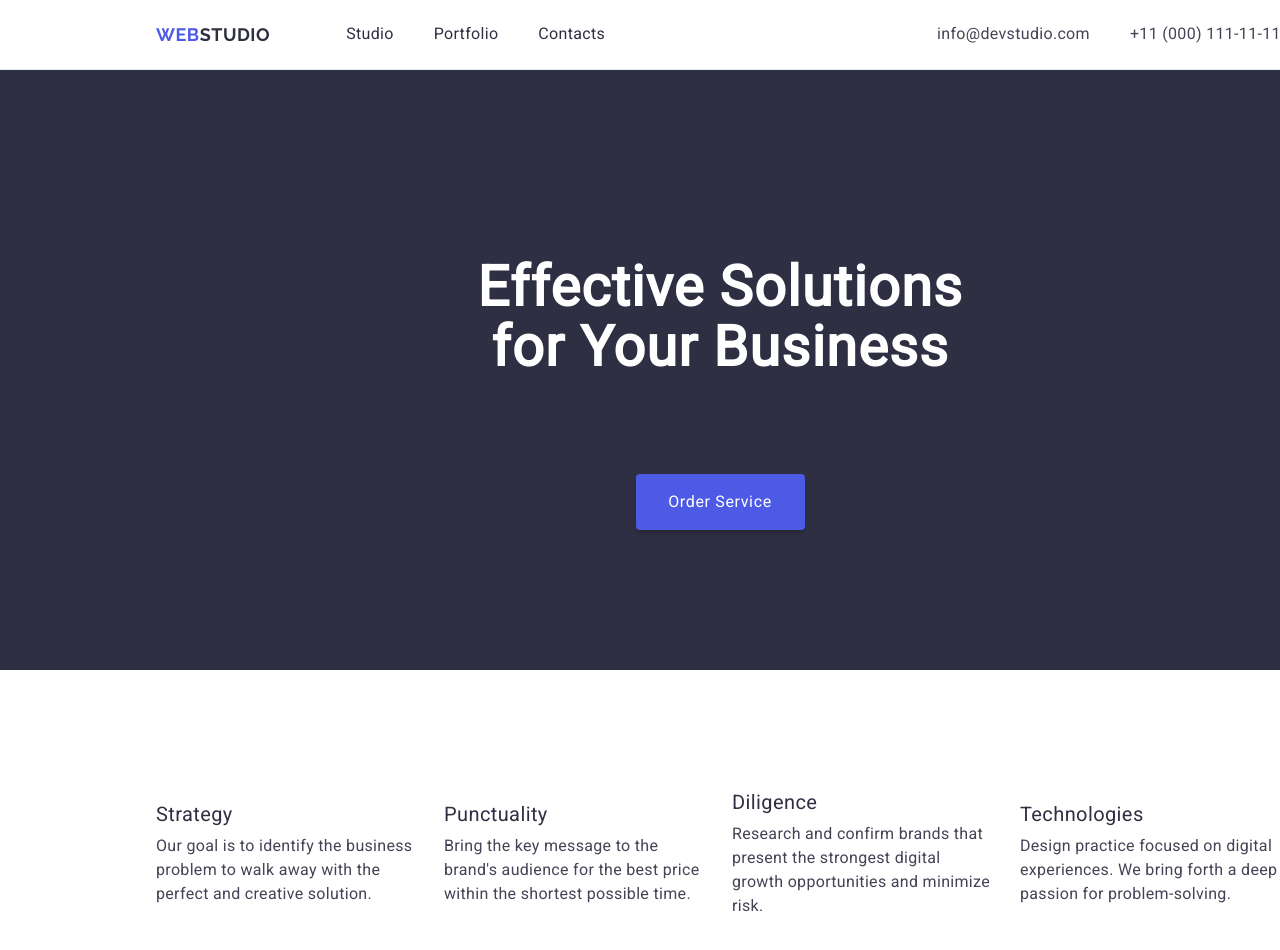
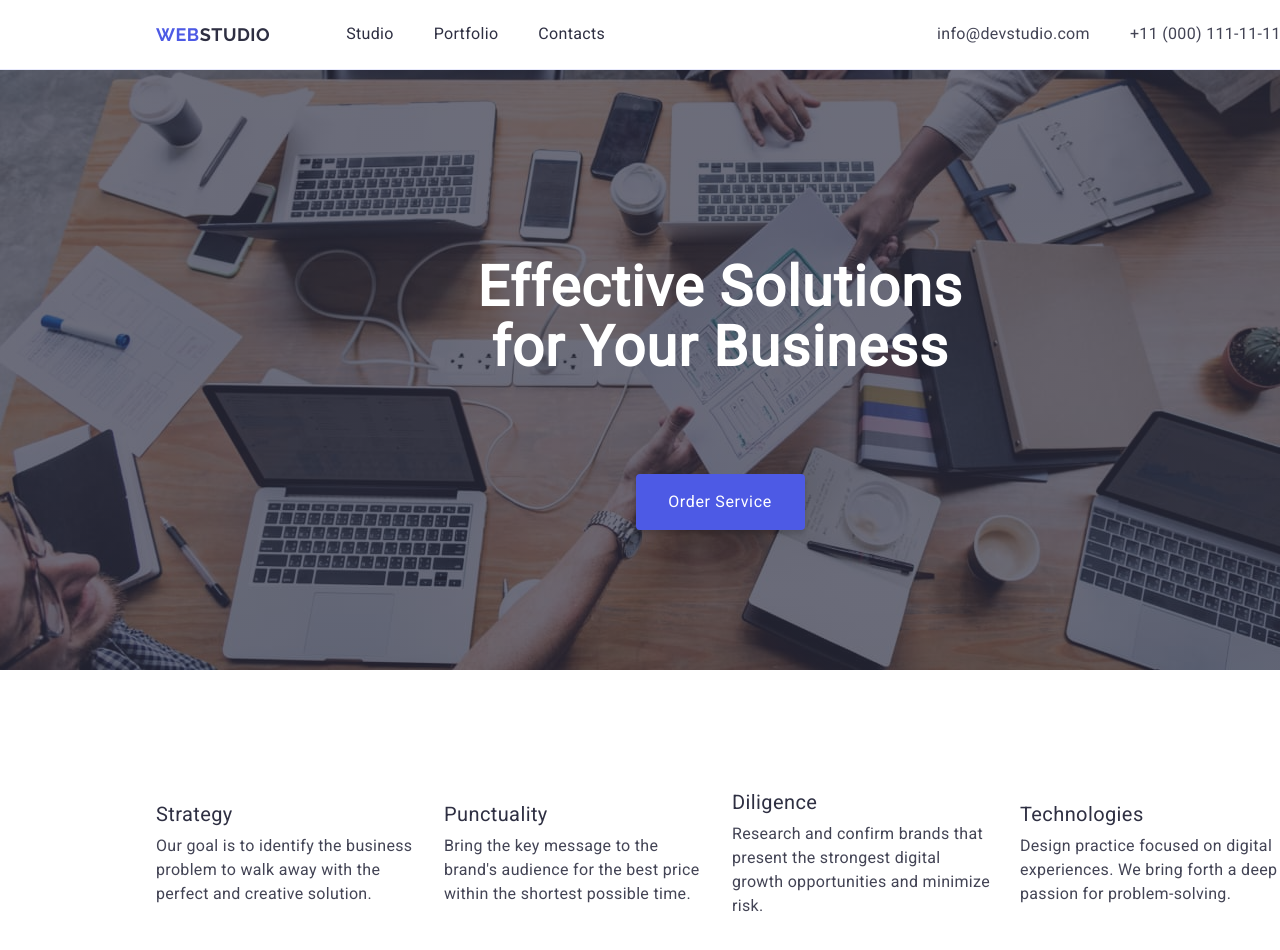
Before and after one commit to Velykobrat/goit-markup-hw-04, a plain HTML site: page index.html in a window 1280 px wide. Shown: the top 950 px of the page. Drawn offline with nearby package versions, Linux system fonts and the light colour scheme.

Commit message:
hero page DONE

```diff
--- a/css/styles.css
+++ b/css/styles.css
@@ -32,7 +32,7 @@ header {
     padding: 0 15px 0 15px;
 }
 
-.main-title {
+.hero-title {
     color: #FFF;
     text-align: center;
     /* Header 1 */
@@ -54,7 +54,7 @@ font-weight: 700;
 line-height: 1.11;
 letter-spacing: 0.72px;
 text-transform: capitalize;
-margin-bottom: 72px
+margin-bottom: 72px;
 }
 
 .under-section-title {
@@ -157,12 +157,13 @@ ul {
     font-style: normal;
 }
 
-.main-page {
-background: #2E2F42;
+.hero-page {
 width: 1440px;
 height: 600px;
 flex-shrink: 0;
 padding: 188px 0 188px;
+background-image: linear-gradient(to bottom, rgba(46, 47, 66, 0.7), rgba(46, 47, 66, 0.7)), url(/images/people-office\ 1.jpg);
+max-width: 1440px;
 }
 
 .button {
--- a/index.html
+++ b/index.html
@@ -45,9 +45,9 @@
     </header>
 
     <main>
-        <section class="main-page">
+        <section class="hero-page">
             <div class="container">
-                <h1 class="main-title">Effective Solutions for Your Business</h1>
+                <h1 class="hero-title">Effective Solutions for Your Business</h1>
                 <button class="button" type="button">Order Service</button>
             </div>
         </section>
```
